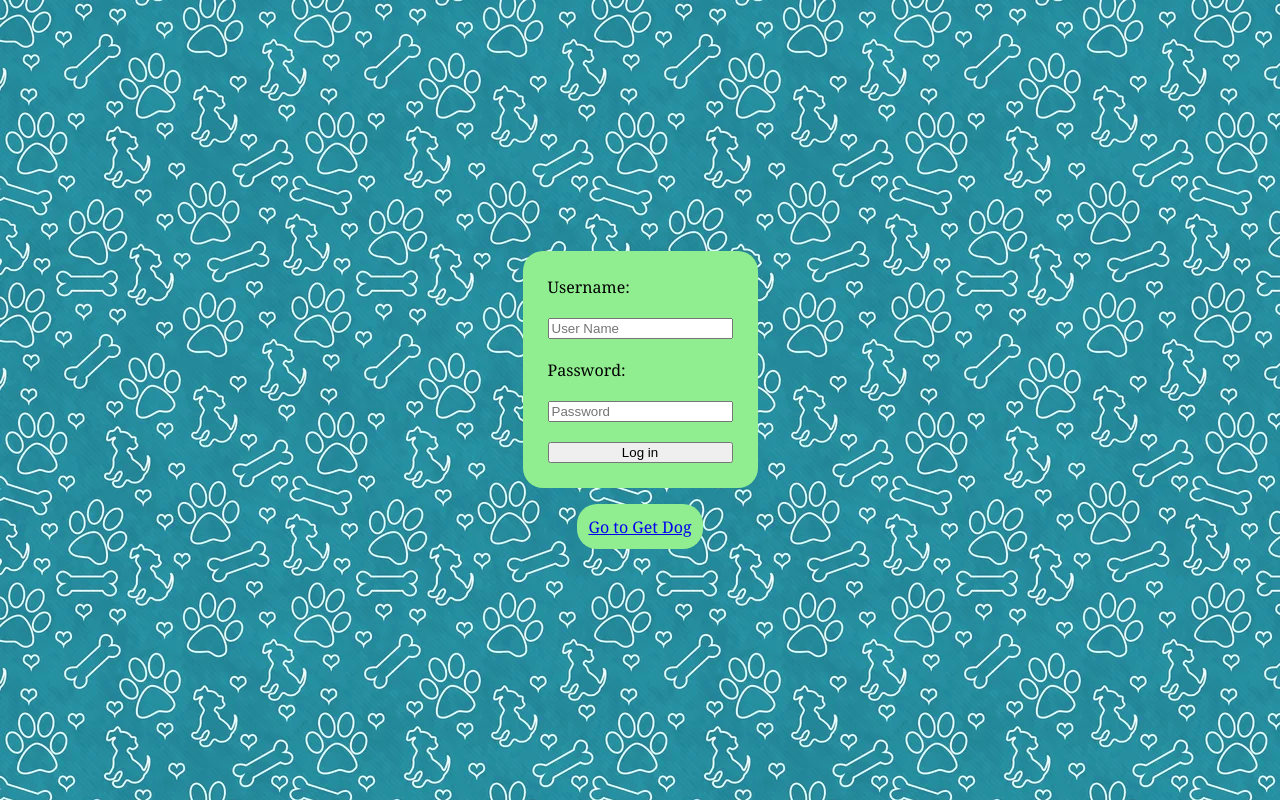
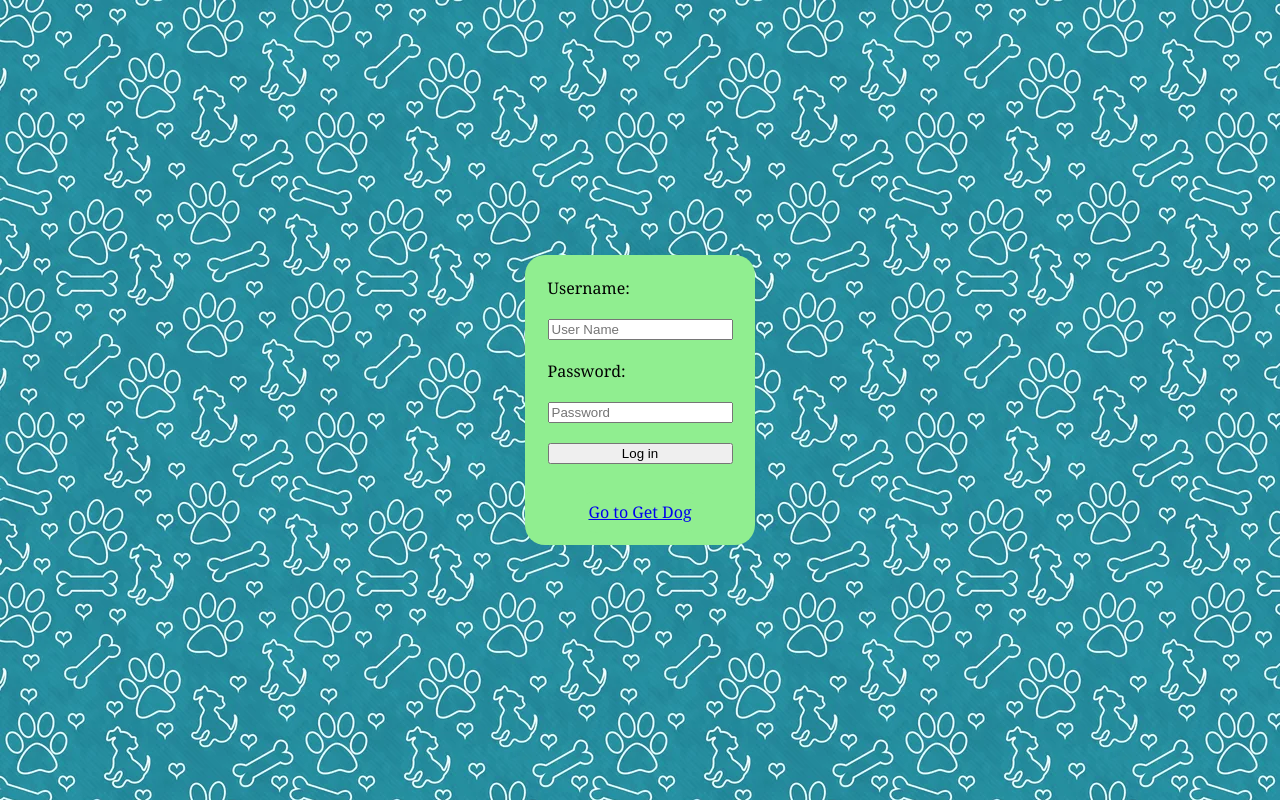
Before and after one commit to Oliver340/DOGAAS, a plain HTML site: page html/admin.html in a window 1280 px wide. Drawn offline with Linux system fonts and the light colour scheme.

Commit message:
dog work

```diff
--- a/css/admin.css
+++ b/css/admin.css
@@ -8,15 +8,15 @@ body {
     flex-direction: column;
     justify-content: center;
     align-items: center;
+    background-color: lightgreen;
+    border-radius: 20px;
+    padding: 1%;
 }
 #loginContainer {
     display: flex;
     flex-direction: column;
     justify-content: center;
     align-items: left;
-    background-color: lightgreen;
-    border-radius: 20px;
-    padding: 15px;
 }
 #loginContainer > * {
     margin: 10px;
--- a/css/editUser.css
+++ b/css/editUser.css
@@ -8,15 +8,15 @@ body {
     flex-direction: column;
     justify-content: center;
     align-items: center;
+    background-color: lightgreen;
+    border-radius: 20px;
+    padding: 1%;
 }
 #loginContainer {
     display: flex;
     flex-direction: column;
     justify-content: center;
     align-items: left;
-    background-color: lightgreen;
-    border-radius: 20px;
-    padding: 15px;
 }
 #loginContainer > * {
     margin: 10px;
--- a/css/signIn.css
+++ b/css/signIn.css
@@ -8,13 +8,13 @@ body {
     flex-direction: column;
     justify-content: center;
     align-items: center;
+    background-color: lightgreen;
 }
 #loginContainer {
     display: flex;
     flex-direction: column;
     justify-content: center;
     align-items: left;
-    background-color: lightgreen;
     border-radius: 20px;
     padding: 15px;
 }
--- a/css/signUp.css
+++ b/css/signUp.css
@@ -8,13 +8,13 @@ body {
     flex-direction: column;
     justify-content: center;
     align-items: center;
+    background-color: lightgreen;
 }
 #loginContainer {
     display: flex;
     flex-direction: column;
     justify-content: center;
     align-items: left;
-    background-color: lightgreen;
     border-radius: 20px;
     padding: 15px;
 }
```
Also changed, not shown: client/getDog.js (+4 -14 lines).
